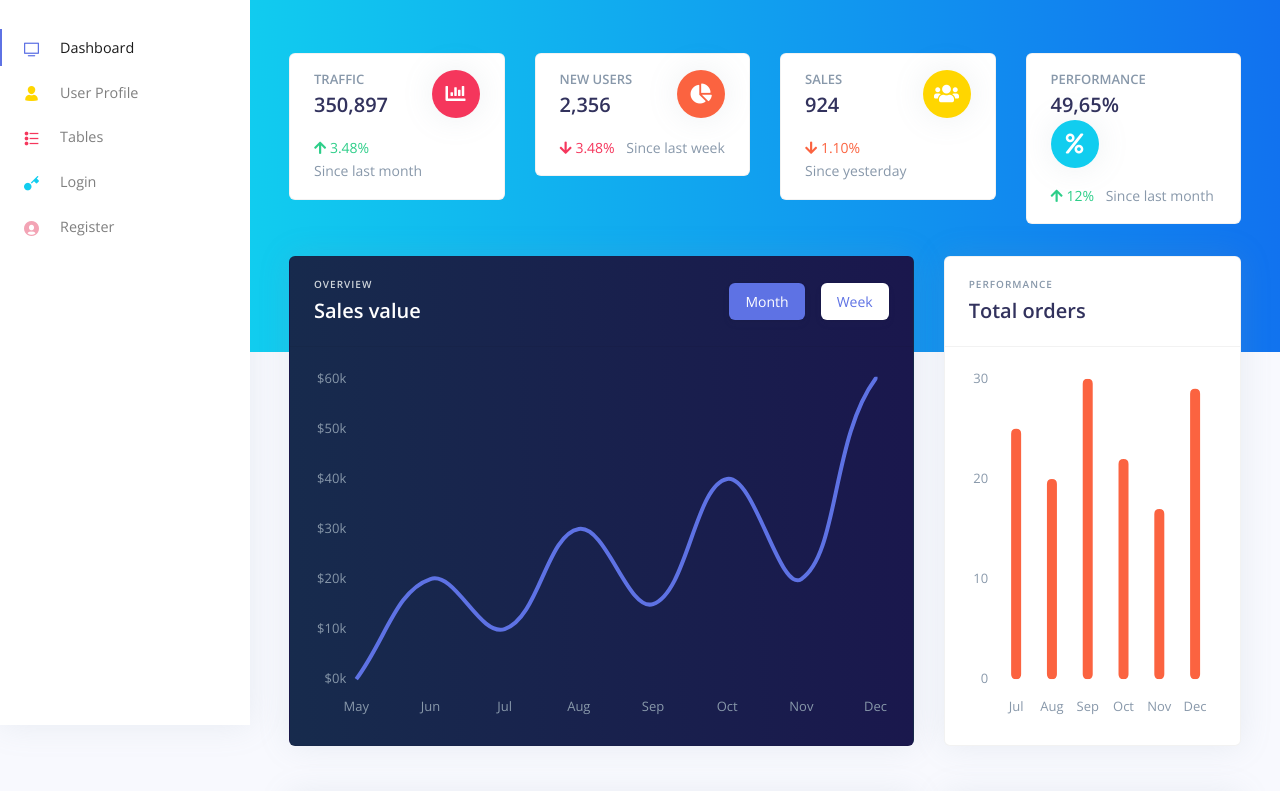
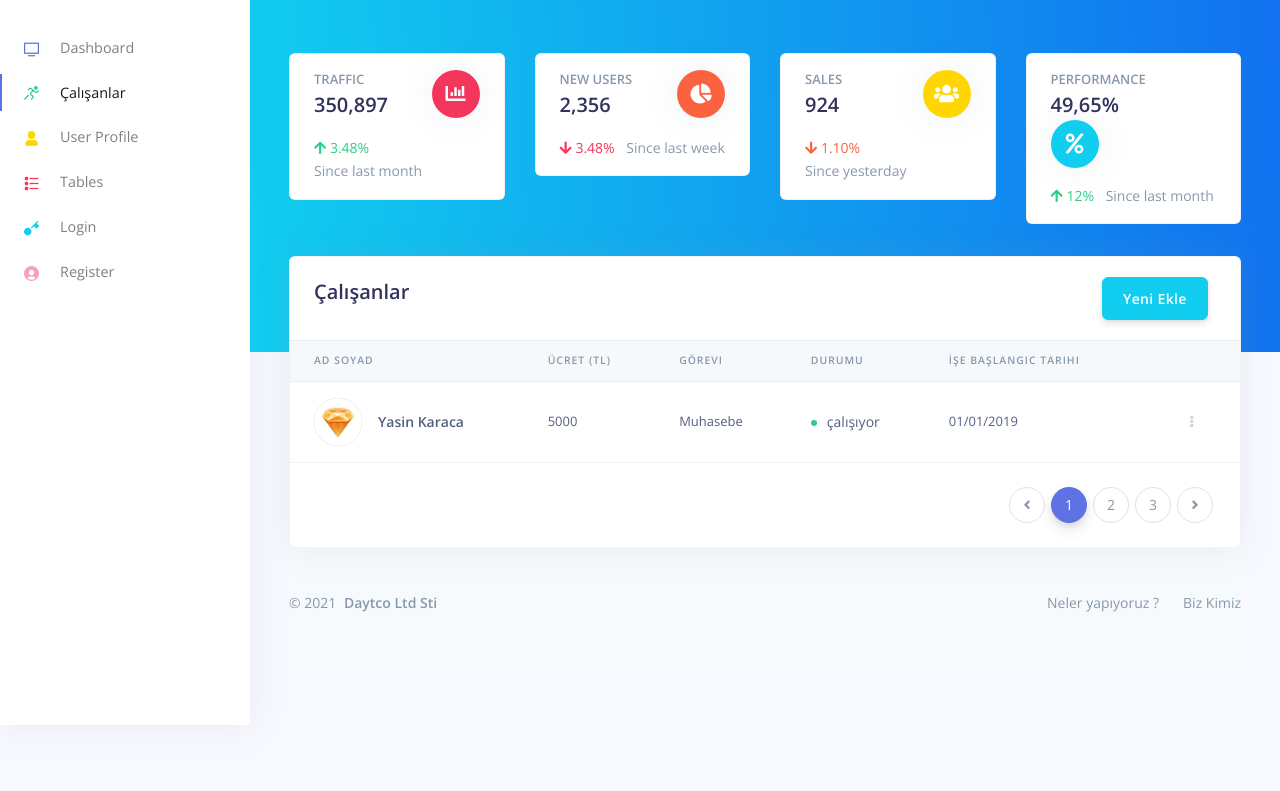
Before and after one commit to turanyunus/management-platform, a React app in the folder client/: page /admin/employees in a window 1280 px wide. Before the commit this address led to /admin/index. Shown: the part 75-866 px from the top of the page. After the commit the page ends 800 px from the top, so only its background shows below. Built offline with nearby package versions, Linux system fonts and the light colour scheme.

Commit message:
EmployeeScreen.js added but not finished yet

```diff
--- a/client/public/index.html
+++ b/client/public/index.html
@@ -19,7 +19,7 @@
       href="https://fonts.googleapis.com/css?family=Open+Sans:300,400,600,700"
       rel="stylesheet"
     />
-    <title>Argon Dashboard React by Creative Tim</title>
+    <title>Daytco Platform</title>
   </head>
   <body>
     <noscript> You need to enable JavaScript to run this app. </noscript>
--- a/client/src/routes.js
+++ b/client/src/routes.js
@@ -3,6 +3,7 @@ import Profile from "views/examples/Profile.js";
 import Register from "views/examples/Register.js";
 import Login from "views/examples/Login.js";
 import Tables from "views/examples/Tables.js";
+import EmployeeScreen from "./views/pages/Employees/EmployeeScreen";
 
 let routes = [
   {
@@ -10,6 +11,13 @@ let routes = [
     name: "Dashboard",
     icon: "ni ni-tv-2 text-primary",
     component: Index,
+    layout: "/admin",
+  },
+  {
+    path: "/employees",
+    name: "Çalışanlar",
+    icon: "ni ni-user-run text-green",
+    component: EmployeeScreen,
     layout: "/admin",
   },
   {
--- /dev/null
+++ b/client/src/views/pages/Employees/EmployeeScreen.js
@@ -0,0 +1,182 @@
+import React from "react";
+import Header from "../../../components/Headers/Header";
+import {
+  Badge,
+  Button,
+  Card,
+  CardFooter,
+  CardHeader,
+  Container,
+  DropdownItem,
+  DropdownMenu,
+  DropdownToggle,
+  Media,
+  Pagination,
+  PaginationItem,
+  PaginationLink,
+  Row,
+  Table,
+  UncontrolledDropdown,
+} from "reactstrap";
+
+const EmployeeScreen = () => {
+  return (
+    <>
+      <Header />
+      {/* Page content */}
+      <Container className="mt--7" fluid>
+        {/* Table */}
+        <Row>
+          <div className="col">
+            <Card className="shadow">
+              <CardHeader className="border-0">
+                <Button
+                  className="float-right"
+                  color="info"
+                  href="#pablo"
+                  onClick={(e) => e.preventDefault()}
+                >
+                  Yeni Ekle
+                </Button>
+                <h2 className="mb-0">Çalışanlar</h2>
+              </CardHeader>
+
+              <Table className="align-items-center table-flush" responsive>
+                <thead className="thead-light">
+                  <tr>
+                    <th scope="col">Ad Soyad</th>
+                    <th scope="col">Ücret (TL)</th>
+                    <th scope="col">Görevi</th>
+                    <th scope="col">Durumu</th>
+                    <th scope="col">İşe Başlangıc Tarihi</th>
+                    <th scope="col" />
+                  </tr>
+                </thead>
+
+                <tbody>
+                  <tr>
+                    <th scope="row">
+                      <Media className="align-items-center">
+                        <a
+                          className="avatar rounded-circle mr-3"
+                          href="#pablo"
+                          onClick={(e) => e.preventDefault()}
+                        >
+                          <img
+                            alt="..."
+                            src={require("assets/img/theme/sketch.jpg")}
+                          />
+                        </a>
+                        <Media>
+                          <span className="mb-0 text-sm">Yasin Karaca</span>
+                        </Media>
+                      </Media>
+                    </th>
+                    <td>5000</td>
+                    <td>Muhasebe</td>
+                    <td>
+                      <Badge color="" className="badge-dot">
+                        <i className="bg-success" />
+                        çalışıyor
+                      </Badge>
+                    </td>
+                    <td>01/01/2019</td>
+                    <td className="text-right">
+                      <UncontrolledDropdown>
+                        <DropdownToggle
+                          className="btn-icon-only text-light"
+                          href="#pablo"
+                          role="button"
+                          size="sm"
+                          color=""
+                          onClick={(e) => e.preventDefault()}
+                        >
+                          <i className="fas fa-ellipsis-v" />
+                        </DropdownToggle>
+                        <DropdownMenu className="dropdown-menu-arrow" right>
+                          <DropdownItem
+                            href="#pablo"
+                            onClick={(e) => e.preventDefault()}
+                          >
+                            Action
+                          </DropdownItem>
+                          <DropdownItem
+                            href="#pablo"
+                            onClick={(e) => e.preventDefault()}
+                          >
+                            Another action
+                          </DropdownItem>
+                          <DropdownItem
+                            href="#pablo"
+                            onClick={(e) => e.preventDefault()}
+                          >
+                            Something else here
+                          </DropdownItem>
+                        </DropdownMenu>
+                      </UncontrolledDropdown>
+                    </td>
+                  </tr>
+                </tbody>
+              </Table>
+
+              <CardFooter className="py-4">
+                <nav aria-label="...">
+                  <Pagination
+                    className="pagination justify-content-end mb-0"
+                    listClassName="justify-content-end mb-0"
+                  >
+                    <PaginationItem className="disabled">
+                      <PaginationLink
+                        href="#pablo"
+                        onClick={(e) => e.preventDefault()}
+                        tabIndex="-1"
+                      >
+                        <i className="fas fa-angle-left" />
+                        <span className="sr-only">Previous</span>
+                      </PaginationLink>
+                    </PaginationItem>
+                    <PaginationItem className="active">
+                      <PaginationLink
+                        href="#pablo"
+                        onClick={(e) => e.preventDefault()}
+                      >
+                        1
+                      </PaginationLink>
+                    </PaginationItem>
+                    <PaginationItem>
+                      <PaginationLink
+                        href="#pablo"
+                        onClick={(e) => e.preventDefault()}
+                      >
+                        2 <span className="sr-only">(current)</span>
+                      </PaginationLink>
+                    </PaginationItem>
+                    <PaginationItem>
+                      <PaginationLink
+                        href="#pablo"
+                        onClick={(e) => e.preventDefault()}
+                      >
+                        3
+                      </PaginationLink>
+                    </PaginationItem>
+                    <PaginationItem>
+                      <PaginationLink
+                        href="#pablo"
+                        onClick={(e) => e.preventDefault()}
+                      >
+                        <i className="fas fa-angle-right" />
+                        <span className="sr-only">Next</span>
+                      </PaginationLink>
+                    </PaginationItem>
+                  </Pagination>
+                </nav>
+              </CardFooter>
+            </Card>
+          </div>
+        </Row>
+      </Container>
+    </>
+  );
+};
+
+export default EmployeeScreen;
```
Also changed, not shown: client/src/index.js (+0 -17 lines).
